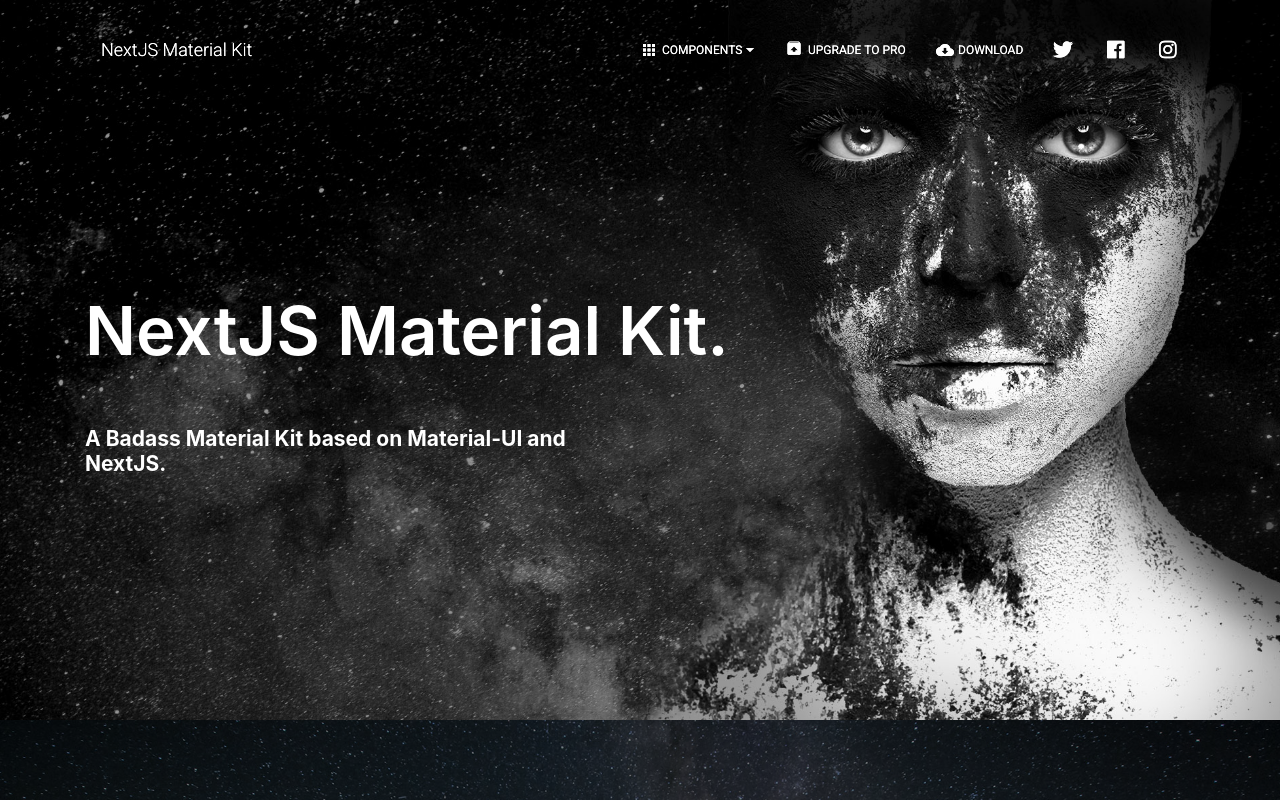
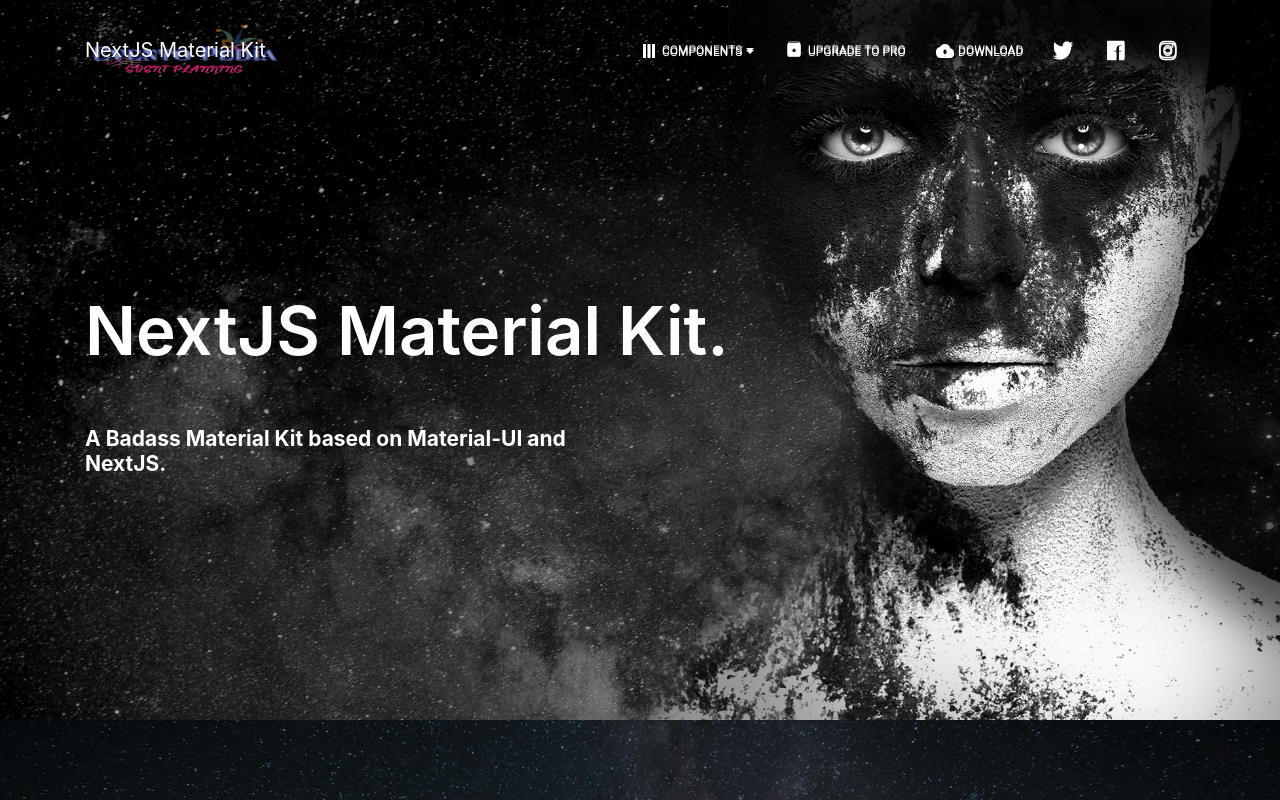
Before and after one commit to fadyyeta/Secret-Santa, a Next.js app: page /login in a window 1280 px wide. Shown: the top 800 px of the page. Built offline with nearby package versions, Linux system fonts and the light colour scheme.

Commit message:
add logo to nav

```diff
--- a/components/Header/Header.js
+++ b/components/Header/Header.js
@@ -77,7 +77,7 @@
 							{leftLinks}
 						</Hidden>
 					) : (
-						brandComponent
+						brand
 					)}
 				</div>
 				<Hidden smDown implementation="css">
--- a/components/Nav.js
+++ b/components/Nav.js
@@ -3,6 +3,7 @@
 import classNames from "classnames";
 // react components for routing our app without refresh
 import Link from "next/link";
+import Image from 'next/image'
 // @material-ui/core components
 import { makeStyles } from "@material-ui/core/styles";
 // @material-ui/icons
@@ -21,10 +22,11 @@
 const Nav = (props) => {
     const classes = useStyles();
 	const { ...rest } = props;
+	let brandImg = <Image src="/img/logo.png" placeholder="asdasd" width="200" height="50" />;
 	return (
 		<div className={classes.containerNoPadding}>
 			<Header
-				brand="NextJS Material Kit"
+				brand={brandImg}
 				rightLinks={<HeaderLinks />}
 				fixed
 				color="transparent"
```
Also changed, not shown: public/img/logo.png.
